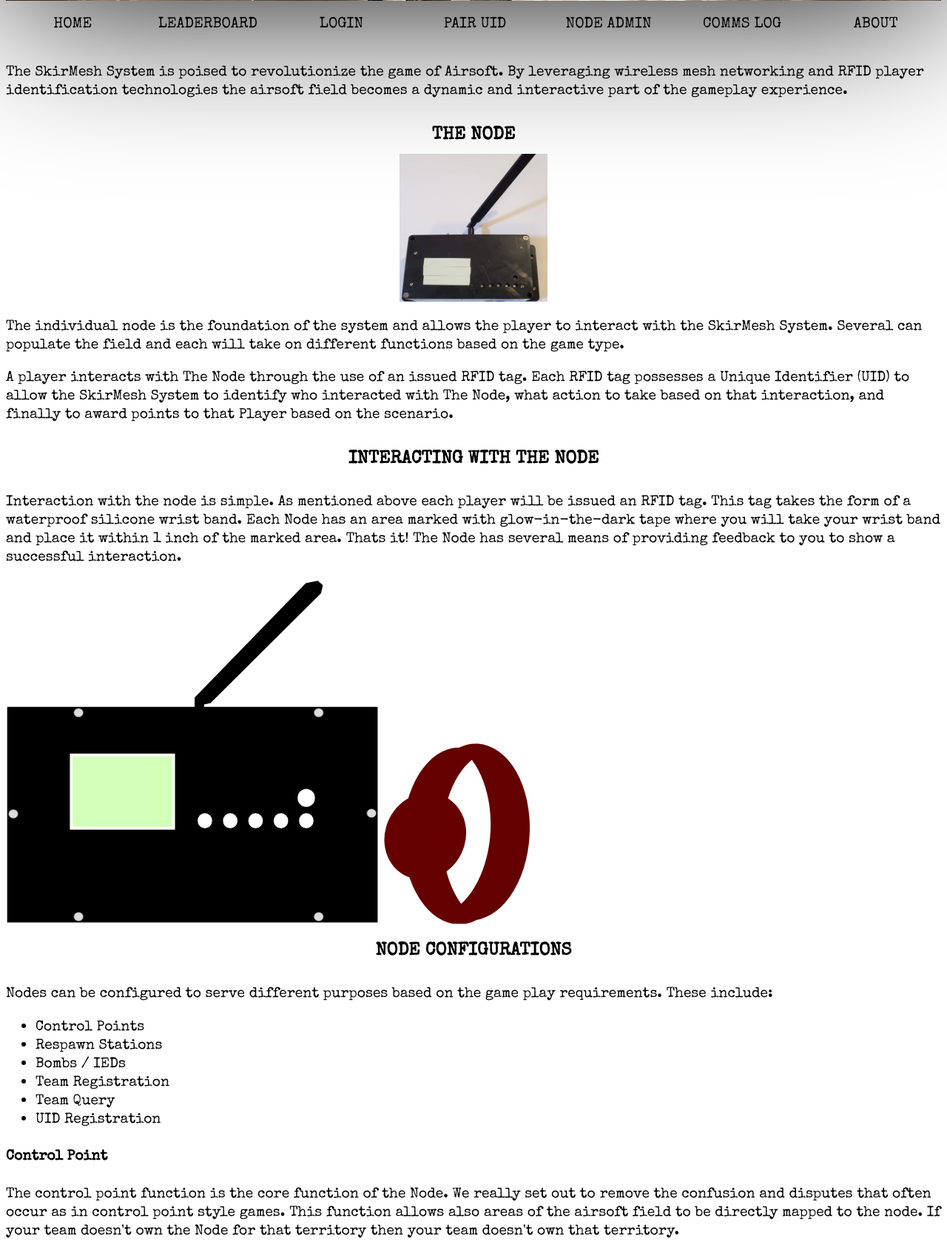
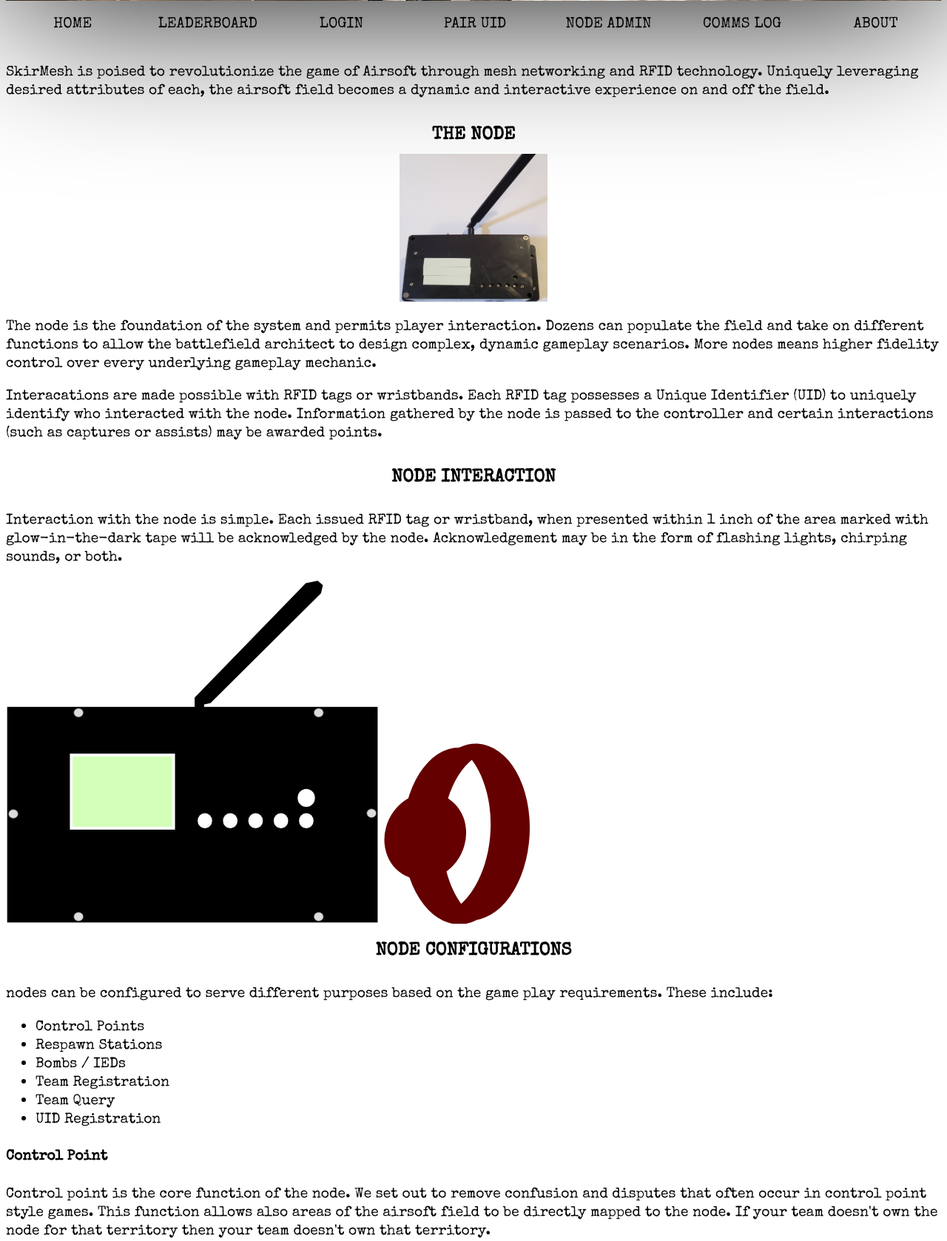
Before and after one commit to bharathram89/skirmesh-app, a Flask app: page /about in a window 1280 px wide. Shown: the part 272-1950 px from the top of the page at 74% size. Run offline with Flask 2, Linux system fonts and the light colour scheme; parts of the project's set-up code (start-up, migrations or seed data) failed here and were passed over.

Commit message:
some small edits to the about page -- learn to use a comma here and there, Dusty...

```diff
--- a/templates/about.html
+++ b/templates/about.html
@@ -5,35 +5,36 @@
 <link rel="stylesheet" type="text/css" href="../static/css/about.css" charset="utf-8" />
 
 	<div class="container">
-		<p>The SkirMesh System is poised to revolutionize the game of Airsoft. By leveraging wireless mesh
-                   networking and RFID player identification technologies the airsoft field becomes a dynamic and interactive
-                   part of the gameplay experience.
+		<p> SkirMesh is poised to revolutionize the game of Airsoft through mesh
+			networking and RFID technology. Uniquely leveraging desired attributes of each,
+			the airsoft field becomes a dynamic and interactive experience on and off the field.
 		</p>
 		<!-- <p> Three main components comprise the SkirMesh System: </p>
 		<ul>
-			<li> The Node </li>
+			<li> The node </li>
 			<li> The Controller </li>
 			<li> The Web </li>
 		</ul>
 		<p> These three components are described below </p> -->
 
 
-		<h3> The Node </h3>
+		<h3> The node </h3>
 		<img class="node_img" src="../static/img/node.jpg" alt="NODE" >
 		<p>
-			The individual node is the foundation of the system and allows the player to interact with the
-                    SkirMesh System. Several can populate the field and each will take on different functions
-                    based on the game type.
+			The node is the foundation of the system and permits player interaction.
+			Dozens can populate the field and take on different functions to allow the
+			battlefield architect to design complex, dynamic gameplay scenarios. More
+			nodes means higher fidelity control over every underlying gameplay mechanic.
 		</p>
 
-		<p> A player interacts with The Node through the use of an issued RFID tag. Each RFID tag possesses
-                    a Unique Identifier (UID) to allow the SkirMesh System to identify who interacted with The Node,
-                    what action to take based on that interaction, and finally to award points to that Player based
-                    on the scenario.
+		<p> Interacations are made possible with RFID tags or wristbands. Each RFID tag possesses
+			a Unique Identifier (UID) to uniquely identify who interacted with the node. Information
+			gathered by the node is passed to the controller and certain interactions (such as captures or assists) may
+			be awarded points.
     	</p>
 
-		<!-- <h3> Node - Physical Description </h3>
-		<p> At its core The Node consists of 4 sub-systems </p>
+		<!-- <h3> node - Physical Description </h3>
+		<p> At its core The node consists of 4 sub-systems </p>
 		<ul>
 			<li> RFID Reader - sub-system </li>
 			<li> Player Feedback - sub-system </li>
@@ -42,15 +43,15 @@
 		</ul> -->
 
 		<!-- <h4> RFID Reader - Sub-System </h4>
-		<p> The RFID reader is what allows the SkirMesh System to interact with and identify players. The Node
+		<p> The RFID reader is what allows the SkirMesh System to interact with and identify players. The node
                     will provide an audible beep to indicate that the RFID tag has been read. Because the individual node "knows"
                     very little about the overall game the RFID reader pulls the UID value from the player's RFID tag and
                     transmits that back to the Controller for instrucitons on how to handle that interaction.
 
 		<h4> Player Feedback - Sub-System </h4>
-		<p> The Player Feedback sub-system consists of 5 RGB LEDs and an audible buzzer. Based on The Node's configuration
+		<p> The Player Feedback sub-system consists of 5 RGB LEDs and an audible buzzer. Based on The node's configuration
                     the RGB patterns change to indicate the status of the node. These patterns will be describe more in-depth under
-                    Node Configuration Settings.
+                    node Configuration Settings.
 		</p>
 
 		<h4> Communications Sub-System </h4>
@@ -60,10 +61,10 @@
 		</p>
 		<p> The communications sub-system forms a mesh network (SkirMesh, get it!) between all neighboring nodes. This not
                     not only improves the robustness of the network but also enhances the size of the playing area the SkirMesh System
-                    can be deployed on. As long as an idividual Node can communicate with a Node that has a link to the Controller
+                    can be deployed on. As long as an idividual node can communicate with a node that has a link to the Controller
                     communications will be un-interrupted.
 		</p>
-		<p> To ensure that the game overall remains syncronized the individual Node makes very few decisions on its own. Instead,
+		<p> To ensure that the game overall remains syncronized the individual node makes very few decisions on its own. Instead,
                     all player interactions (scanned RFID tags) are transmitted back to the Controller for instructions. This ensures
                     absolute data integrity and accurate player accomplishment tracking.
 		</p>
@@ -71,18 +72,17 @@
 		<h4> Power </h4>
 		<p> All electronics require power and with airsoft fields being our target audience we made the decision to have each node powered
                     by any standard AEG battery pack. If you can put it in the buttstock of your AEG and it has a mini-Tamiya connector it can power
-                    a Node.
+                    a node.
 		</p> -->
 
-		<h3> Interacting with The Node </h3>
+		<h3> node Interaction </h3>
 		<!-- <p> A lot has been said interacting with the SkirMesh System so let us take a quick moment to show you
         what that looks like.
 		</p> -->
 
-		<p> Interaction with the node is simple. As mentioned above each player will be issued an RFID tag.
-        This tag takes the form of a waterproof silicone wrist band. Each Node has an area marked with
-        glow-in-the-dark tape where you will take your wrist band and place it within 1 inch of the marked
-        area. Thats it! The Node has several means of providing feedback to you to show a successful interaction.
+		<p> Interaction with the node is simple. Each issued RFID tag or wristband, when presented within 1 inch of
+			the area marked with glow-in-the-dark tape will be acknowledged by the node. Acknowledgement may
+			be in the form of flashing lights, chirping sounds, or both.
 		</p>
 
 		<svg
@@ -304,8 +304,8 @@
   </metadata>
 		</svg>
 
-		<h3> Node Configurations </h3>
-		<p> Nodes can be configured to serve different purposes based on the game play requirements. These include:</p>
+		<h3> node Configurations </h3>
+		<p> nodes can be configured to serve different purposes based on the game play requirements. These include:</p>
 		<ul>
 			<li> Control Points </li>
 			<li> Respawn Stations </li>
@@ -317,46 +317,46 @@
 
 		<h4> Control Point </h4>
 
-		<p> The control point function is the core function of the Node. We really set out to remove the confusion
-        and disputes that often occur as in control point style games. This function allows also
-        areas of the airsoft field to be directly mapped to the node. If your team doesn't own the Node for that
+		<p> Control point is the core function of the node. We set out to remove confusion
+        and disputes that often occur in control point style games. This function allows also
+        areas of the airsoft field to be directly mapped to the node. If your team doesn't own the node for that
         territory then your team doesn't own that territory.
 		</p>
 
-		<p> The Node displays the assigned color of the team of that owns it with its 5 RGB LEDs. Additionally, you can
-        checkout the field map and see the color of the territory for the Node in question to determine the owner.
+		<p> The node displays the assigned color of the team that owns it with its 5 RGB LEDs. Additionally, you can
+        checkout the field map and see the color of the territory for the node in question to determine the owner.
 		</p>
 
 		<h4> Capturing a Control Point </h4>
 
 		<p> Here is a scenario on how to capture a Control Point. Lets say you are assigned to RED team, you and your
-        squad come up on a Node. It is displaying 5 BLUE RGBs (it is owned by BLUE team). In order to take it over
+        squad approaches a node. It displays 5 BLUE RGBs (it is owned by BLUE team). In order to take it over
         swipe your RFID tag over the designated area. You will hear short "beep" and then one of 2 things will happen
         based on the setting for the control points for the game:
 		</p>
 
 		<ul>
 			<li> <b>Scenario One</b>: If the control points have been configured for immediate capture the lights will all
-			     immediately go RED indicating your team now owns the Node and associated territory. </li>
+			     immediately go RED indicating your team now owns the node and associated territory. </li>
 			<br>
 			<li> <b>Scenario Two</b>: Control Points have been configured for a delayed capture. In this scenario all RGBs will
            start to blink in the color of the original owning team. As time towards the delayed capture counts down the
-           RGBs will start to turn RED showing your process toward completing the capture. Each RGB indicate 1/5
-           the total capture time so dig in your mission isn't accomplished until all RGBs are the color of your
+           RGBs will start to turn solid RED, which represents your progress toward completing capture. Each RGB indicates 1/5
+           of the total capture time, so dig in - your mission isn't accomplished until all RGBs are the color of your
            team.</li>
 		</ul>
 
-		<p> For scenario 2, the entire time the RGBs are blinking the Node is considered unstable. If BLUE team is
-        able to eliminate your squad they are able to recapture the Node before RED team is awarded the capture.
-        However, they must now hold the Control Point for the amount of time RED had it in their control. For example,
-        capture time is set for 60 seconds. RED begins the capture and holds it for 36 seconds (The Node will be displaying
+		<p> For scenario 2, the entire time the RGBs are blink, the node is considered unstable. If BLUE team is
+        able to eliminate your squad, they are able to recapture the node before RED team is awarded the capture.
+        However, they must  hold the Control Point for the amount of time RED had it in their control. For example,
+        capture time is set for 60 seconds. RED begins the capture and holds it for 36 seconds (The node will display
         3 RED RGBs and 2 BLUE RGBs, 36/60 = 3/5). BLUE eliminates all RED players and scans one of their RFID tags, BLUE
         will now how to hold that control point for 36 seconds before it becomes stable and fully in BLUE teams possession.
 		</p>
 
 		<p> To reward players for working as a team we have included a capture assist function. Based on the value of this setting
         it allows multiple members of the same time to contribute toward the capture of a control point. Once capture of a control
-        point has started each subsequent team member that swipes their RFID tag on the unstable node will reduce the total capture
+        point has started, each subsequent team member that swipes their RFID tag on the unstable node will reduce the total capture
         by a fraction of the total capture time.
 		</p>
 
@@ -365,60 +365,59 @@
         seconds resulting in a total time remaining of 20 seconds (60 - 10 - 30 = 20)
 		</p>
 
-    <p> This same behavior also works for a team that is trying to recapture a control point </p>
+     <p> This same behavior also works for a team trying to recapture a control point </p>
 
 		<h4> Respawn Stations </h4>
 		<p> Respawn Stations are really just an extension of the control point configuration. Based on game requirements
-                    certain control points can also serve as respawn stations. This allows certain control points to posses
+            certain control points can also serve as respawn stations, which allows certain control points to posses
             greater tactical value to team commanders as players will not have to travel to a respawn spawn station
             on the other side of the field.
 		</p>
 
-		<p> Here is how the respawn mechanic works. After being elminated you would return to the nearest control point that
-                    also serves as a respawn station. You will then hold your RFID tag over the Node until all RGBs flash red.
+		<p> Here is how the respawn mechanic works. After being elminated, you would return to the nearest control point that
+            also serves as a respawn station. You will then hold your RFID tag over the node until all RGBs flash red.
             By doing that you have just deactivated your RFID tag from interacting with any other non respawn station nodes and
             the Controller is currently tracking you as "dead". <b> THIS IS IMPORTANT PLEASE KEEP READING! </b> In order to get
             your tag reactivated you need to wait for the cool down timer timer to elapse. You can check the status of this timer
-                    by holding your RFID tag over the Node and seeing how many red lights appear. Again each red RGB indicates 1/5
+            by holding your RFID tag over the node to see how many red lights appear. Again each red RGB indicates 1/5
             the total time toward the cool down being completed. Only when all 5 RGBs flash green is
             your RFID tag re-activated and able to interact with other nodes on the field.
 		</p>
 
 		<h4> Bombs / IEDs </h4>
 		<p> When configured as a Bomb/IED players are able to arm or disarm them by swiping their RFID tag.
-                    The arming, fuse, and difusing time are all configurable by the controller.
+            The arming, fuse, and difusing times are all configurable by the controller.
 
 		<h4> Arming </h4>
-		<p> To arm the bomb the player would hold their RFID band over the Node for the duration of time set
-                    by the arming parameter.  As the player holds their RFID band over the Node the RGBs will start to
+		<p> To arm the bomb, the player would hold their RFID band over the node for the duration of time set
+            by the arming parameter.  As the player holds their RFID band over the node, the RGBs will start to
             turn orange again following the 1/5 rule explained above. Once all RBGs turn orange they will immediately
-                    all turn red and the bomb is armed. The red RGBs will turn off 1 by 1 based on total time remaining.
-                    Onces all RGBs turned off the bomb will <b> "EXPLODE!" </b> The Node will flash all 5 RGBs red and the
-                    siren will give off a continuous and extremely annoying tone. Power cycling the Node is the only way
+            all turn red and flash periodiclly to indicate the bomb is armed. The red RGBs will turn on 1 by 1 based on total time remaining.
+            Onces all RGBs are turned on, the bomb will <b> "EXPLODE!" </b> The node will flash all 5 RGBs red and the
+            siren will give off a continuous and extremely annoying tone. Power cycling the node is the only way
             to reset the bomb.
 		</p>
 
 		<h4> Disarming </h4>
-		<p> Disarming follows the same method as above. However, the Node does not give feedback on the amount of
+		<p> Disarming follows the same method as above. However, the node does not give feedback on the amount of
 			of time is left to disarming is complete. Knowing what the disarm time is and looking at the lights remaining
 			is the only way of knowing if you will be successful in disarming or become collateral damage.
 		</p>
 
 		<h4> Team Registration </h4>
 		<p> Airsoft is a team sport and the Team Registration functionality allows the SkirMesh System to assign players
-                    and their associated UID to a team. The to identify a Node that is in the team register mode it will have
+            and their associated UID to a team. The to identify a node that is in the team register mode it will have
             2 RGBs illuminated the color of the team that they will assign the player to.
         </p>
-		<p> To assign yourself to a team find the Node that is displaying your team color and swipe your RFID tag. The Node
-                    will provide a short beep indicating successful assignment to that team. Thats it! Now all your accomplishments
-                    on the field will be associated with your team.
+		<p> To assign yourself to a team, find the node that displays your team color and swipe your RFID tag. The node
+            will provide a short beep indicating successful assignment to that team. Thats it!
         </p>
-		<p> Keep in mind currently all SkirMesh game modes require a player to be part of a team so if you are unsure if
+		<p> Keep in mind, all SkirMesh game modes require a player to be part of a team. If you are unsure if
             your RFID tag is associated with a team either re-register or find a Team Query node(explained below).
 		</p>
 
 		<h4> Team Query </h4>
-		<p> A team query Node has just the single white LED illuminated. When you swipe your RFID tag it will display
+		<p> A team query node has just the single white LED illuminated. When you swipe your RFID tag, it will display
             your team color on the first 2 RGBs and the last RGB will be green if you are being tracked as "alive" or red
             if "dead."
 		</p>
```
Lines whose indentation alone changed are shown as unchanged.
